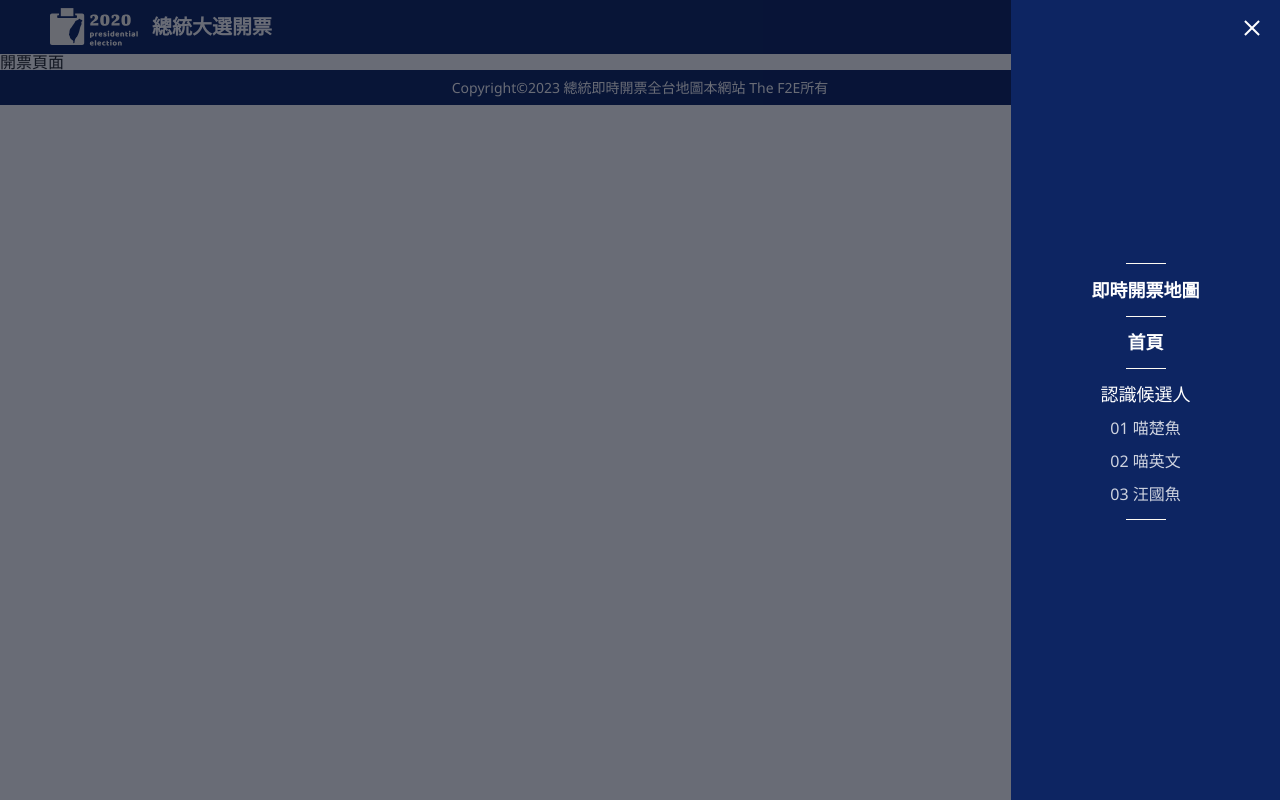
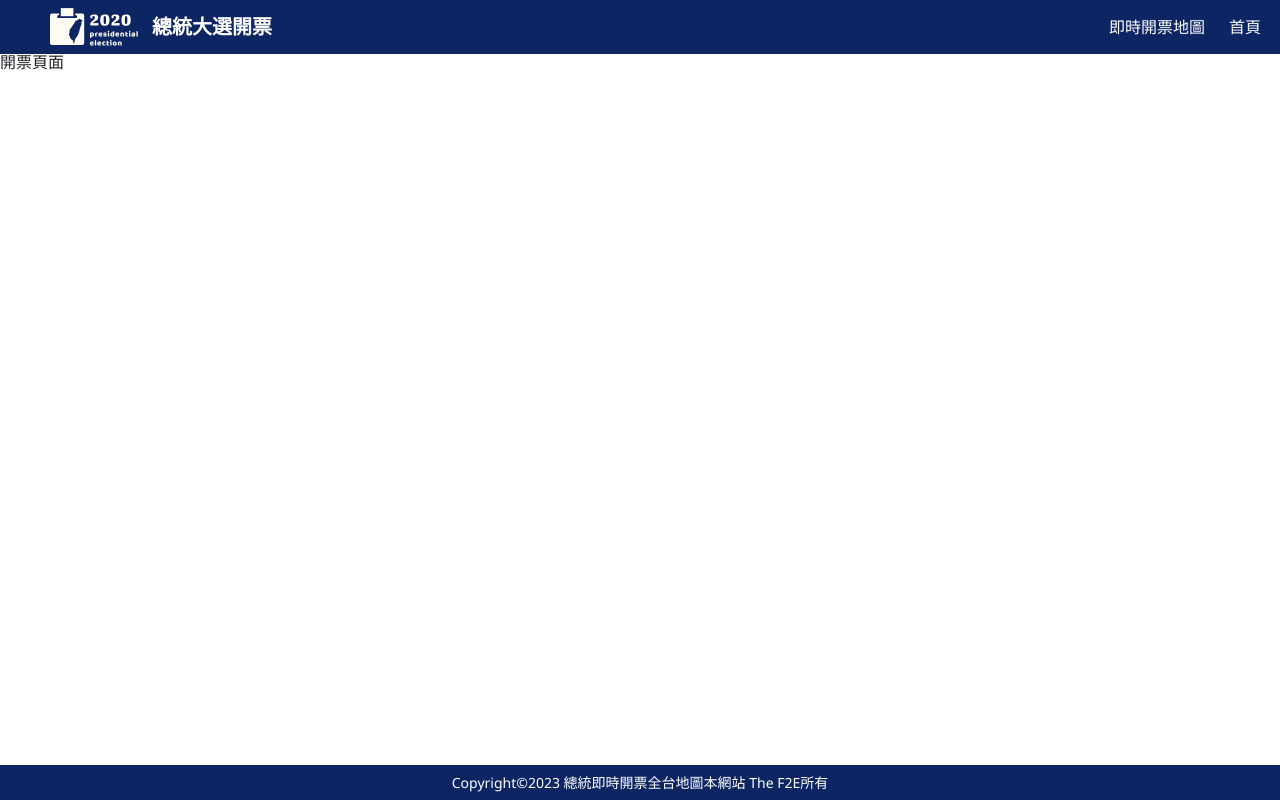
Before and after one commit to zim314/2023-F2E-Invoicing-System, a React (Vite) app: page / in a window 1280 px wide. Both pictures are taken after a click on the button 1100 px from the left and 426 px from the top of the page. Built offline with nearby package versions, Linux system fonts and the light colour scheme.

Commit message:
feat: 🎸 新增 background拆分

```diff
--- a/src/component/Sidebar/index.scss
+++ b/src/component/Sidebar/index.scss
@@ -30,7 +30,7 @@
     }
 
     &__wrapper {
-        z-index: 2;
+        z-index: -1;
         position: fixed;
         height: 100%;
         width: 100%;
--- a/src/layout/BasicLayout.tsx
+++ /dev/null
@@ -1,20 +0,0 @@
-import Navbar from '../component/Navbar';
-import Sidebar from '../component/Sidebar';
-import Footer from '../component/Footer';
-import { Outlet } from 'react-router-dom';
-import useRWD from '../hook/useRWD';
-
-const BasicLayout = () => {
-    const device = useRWD();
-
-    return (
-        <>
-            <Sidebar />
-            <Navbar />
-            <Outlet />
-            {device === 'PC' && <Footer />}
-        </>
-    );
-};
-
-export default BasicLayout;
--- /dev/null
+++ b/src/layout/BasicLayout/index.scss
@@ -0,0 +1,11 @@
+.basicLayout {
+    &__container {
+        background-color: white;
+        height: 0px;
+        min-height:  calc(100% - 60px);
+        @media screen and (min-width: 768px) {
+
+            min-height:  calc(100% - 89px);
+        }
+    }
+}
--- /dev/null
+++ b/src/layout/BasicLayout/index.tsx
@@ -0,0 +1,23 @@
+import Navbar from '../../component/Navbar';
+import Sidebar from '../../component/Sidebar';
+import Footer from '../../component/Footer';
+import { Outlet } from 'react-router-dom';
+import useRWD from '../../hook/useRWD';
+import './index.scss';
+
+const BasicLayout = () => {
+    const device = useRWD();
+
+    return (
+        <>
+            <Sidebar />
+            <Navbar />
+            <div className="basicLayout__container">
+                <Outlet />
+            </div>
+            {device !== 'mobile' && <Footer />}
+        </>
+    );
+};
+
+export default BasicLayout;
--- a/src/page/CandidateInfo/index.scss
+++ b/src/page/CandidateInfo/index.scss
@@ -2,15 +2,10 @@
     padding: 10px 16px 40px;
     font-size: 16px;
     color: #0D2562;
-    height: fit-content;
     overflow: scroll;
+    height: 100%;
     @media screen and (min-width: 768px) {
-        height: calc(100% - 60px);
         padding: 16px 40px;
-    }
-
-    @media screen and (min-width: 1024px) {
-        height: calc(100% - 89px);
     }
 
     & > div {
@@ -21,11 +16,6 @@
             display: flex;
             justify-content: center;
             align-items: center;
-            height: calc(100% - 33px);
-        }
-
-        @media screen and (min-width: 1024px) {
-            height: calc(100% - 14px);
         }
     }
 
```
Also changed, not shown: 1 other file (tests, documents, lock files or other folders).
